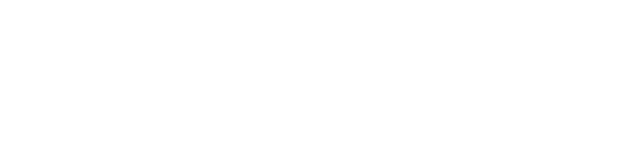
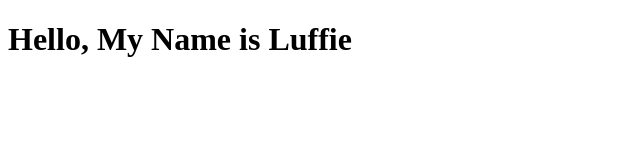
Before and after one commit to candrawaskito/bootcamp, a plain HTML site: page index.html in a window 1280 px wide. Shown: the whole page, without its empty margins (0-640 px from the left). Drawn offline with Linux system fonts and the light colour scheme.

Commit message:
add title

```diff
--- a/index.html
+++ b/index.html
@@ -7,5 +7,7 @@
 </head>
 <body>
 
+    <h1>Hello, My Name is Luffie</h1>
+
 </body>
 </html>
```
